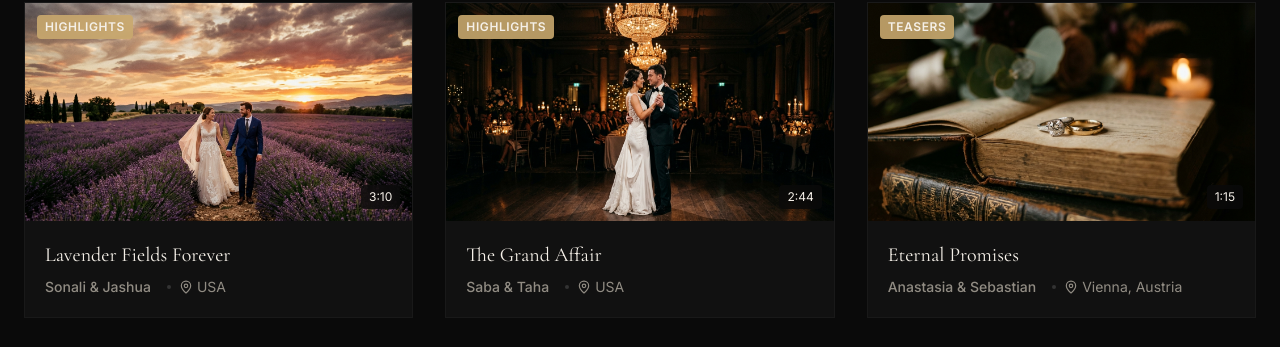
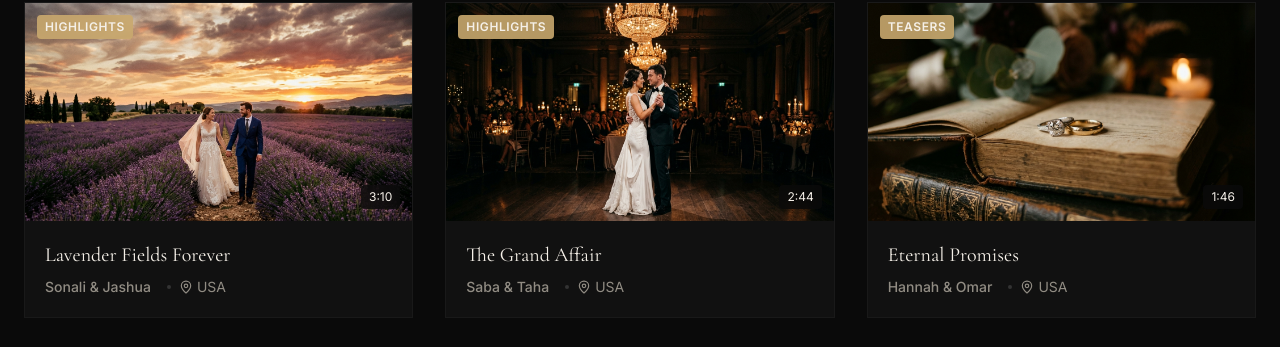
Before and after one commit to Zain-The-Coder/Insigio_Editz, a Next.js app: page / in a window 1280 px wide. Shown: the part 1582-1929 px from the top of the page. Built offline with nearby package versions, Linux system fonts and the light colour scheme.

Commit message:
Portfolio file added

```diff
--- a/src/data/portfolio.ts
+++ b/src/data/portfolio.ts
@@ -63,12 +63,12 @@ export const portfolioItems: PortfolioItem[] = [
   {
     id: 6,
     title: "Eternal Promises",
-    couple: "Anastasia & Sebastian",
-    location: "Vienna, Austria",
-    duration: "1:15",
+    couple: "Hannah & Omar",
+    location: "USA",
+    duration: "1:46",
     category: "teasers",
     thumbnail: "/images/thumbnail-6.jpg",
-    driveUrl: "https://drive.google.com/file/d/PLACEHOLDER_ID_6/preview",
+    driveUrl: "https://drive.google.com/file/d/1YyVNldO91Gw6sfkvFecO4lodGgPWbdl8/preview",
   },
 ];
 
```
